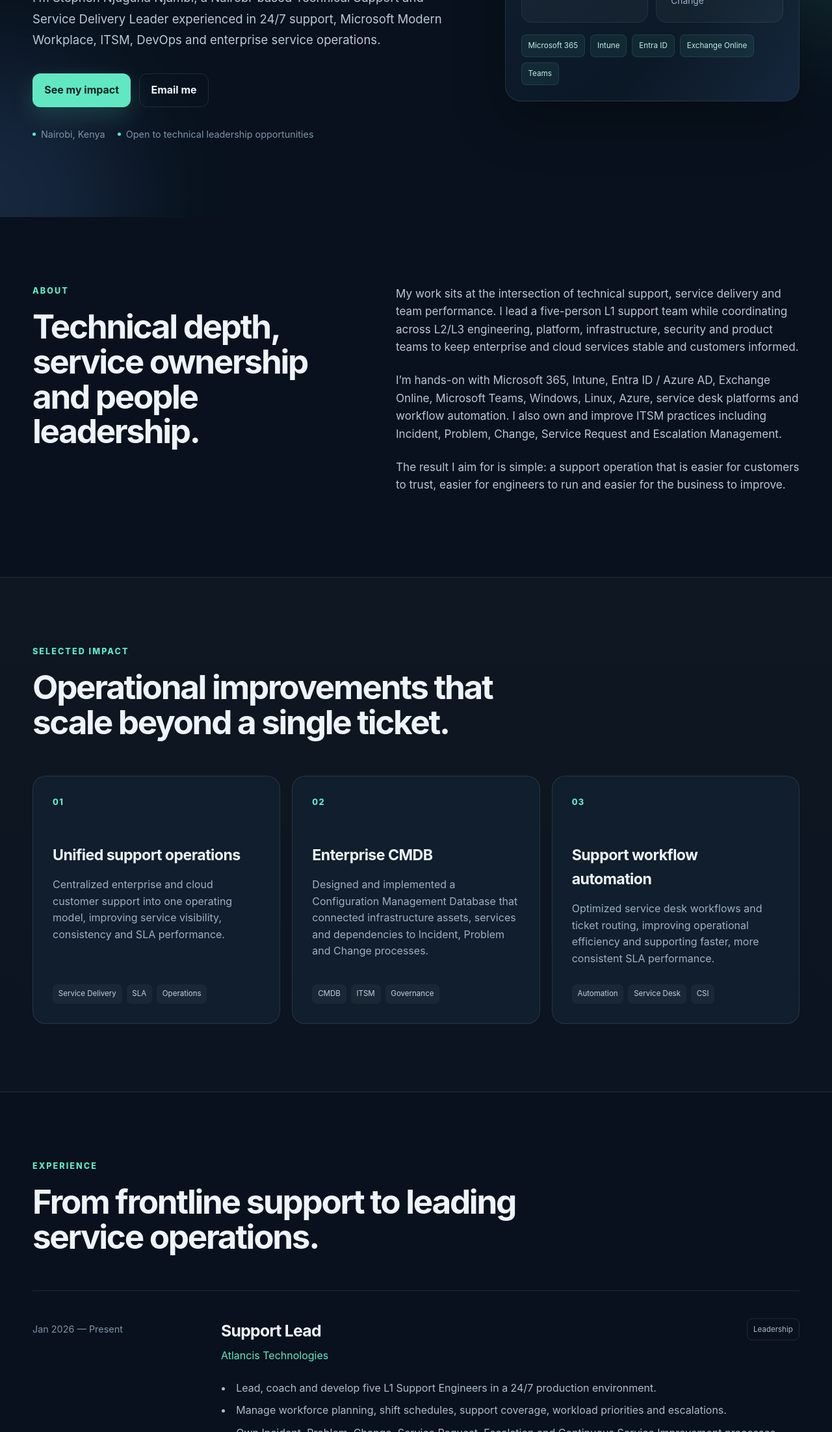
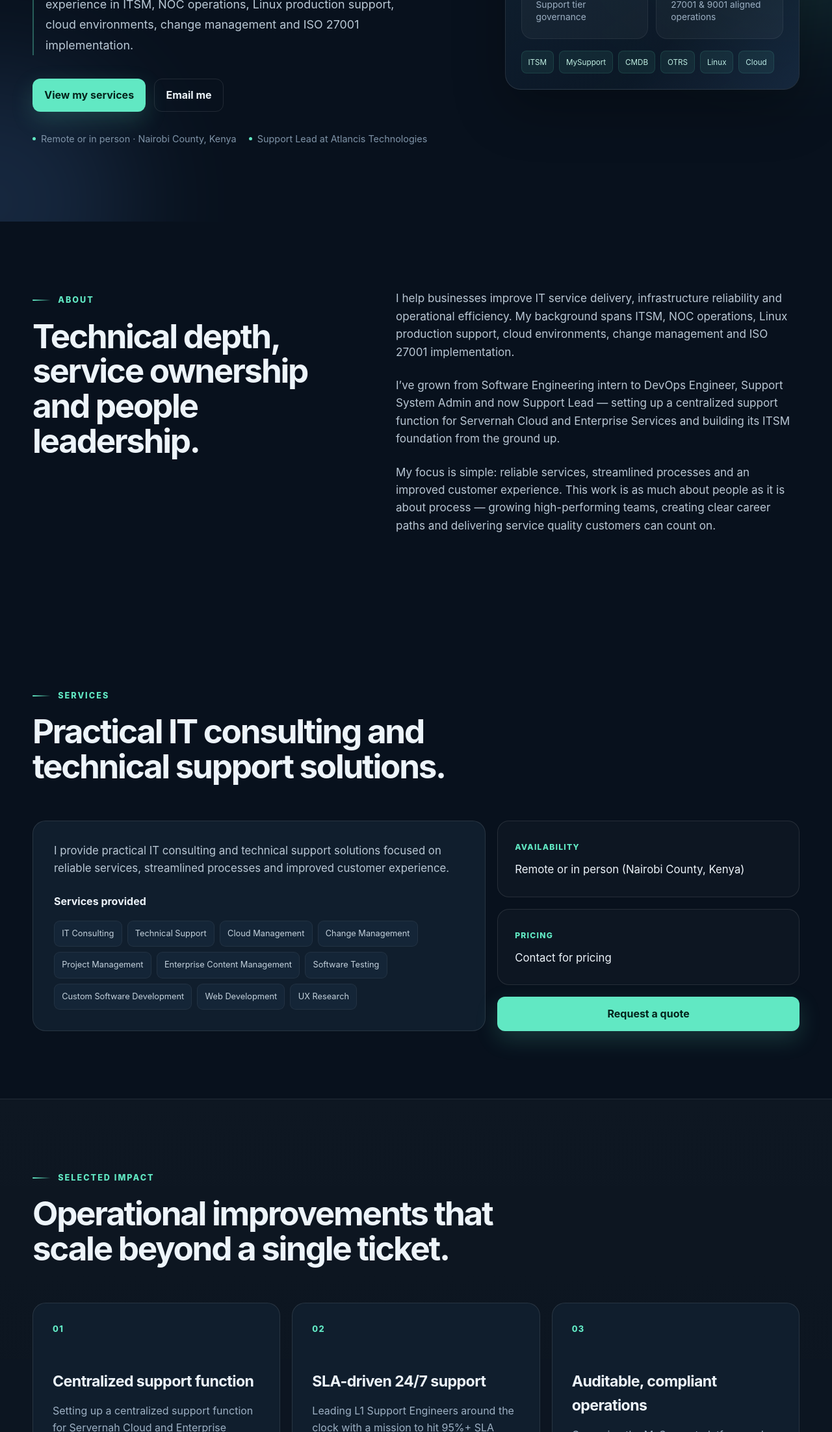
Before and after one commit to Njambaddev/MyProfile, a plain HTML site: page index.html in a window 1280 px wide. Shown: the part 596-2800 px from the top of the page at 65% size. Drawn offline with Linux system fonts and the light colour scheme.

Commit message:
Updated they text styling

```diff
--- a/index.html
+++ b/index.html
@@ -105,8 +105,12 @@ button, input, textarea { font: inherit; }
 .hero-glow-one { width: 480px; height: 480px; background: var(--accent); right: -180px; top: 70px; }
 .hero-glow-two { width: 420px; height: 420px; background: var(--accent-2); left: -220px; bottom: -180px; }
 .eyebrow { margin: 0 0 18px; color: var(--accent); font-size: .79rem; text-transform: uppercase; letter-spacing: .16em; font-weight: 850; }
-.hero h1 { margin: 0; max-width: 880px; font-size: clamp(3.25rem, 6.5vw, 6.7rem); line-height: .97; letter-spacing: -.065em; }
-.hero-lede { max-width: 720px; margin: 30px 0 0; color: #bac9d6; font-size: 1.16rem; line-height: 1.75; }
+.hero h1 { margin: 0; max-width: 680px; font-family: "Space Grotesk", Inter, ui-sans-serif, system-ui, sans-serif; font-size: clamp(2.6rem, 5vw, 4.6rem); font-weight: 700; line-height: 1.04; letter-spacing: -.035em; text-wrap: balance; }
+.hero h1 .highlight { background: linear-gradient(100deg, var(--accent) 0%, #9df8df 45%, var(--accent-2) 100%); -webkit-background-clip: text; background-clip: text; color: transparent; }
+.eyebrow { display: inline-flex; align-items: center; gap: .7rem; }
+.eyebrow::before { content: ""; width: 28px; height: 2px; border-radius: 2px; background: linear-gradient(90deg, var(--accent), transparent); }
+.hero-lede { max-width: 600px; margin: 28px 0 0; padding-left: 18px; border-left: 2px solid rgba(97,232,195,.35); color: #bac9d6; font-size: 1.12rem; line-height: 1.75; }
+.hero-lede strong { color: var(--text); font-weight: 650; }
 .hero-actions { display: flex; flex-wrap: wrap; gap: .8rem; margin-top: 36px; }
 .hero-meta { display: flex; flex-wrap: wrap; gap: 1.2rem; margin-top: 30px; color: #7f94a8; font-size: .9rem; }
 .hero-meta span { display: inline-flex; align-items: center; gap: .5rem; }
@@ -169,7 +173,15 @@ button, input, textarea { font: inherit; }
 .credential-item span { color: var(--muted); }
 
 .education-section { padding-top: 12px; }
-.education-grid { display: grid; grid-template-columns: repeat(3, 1fr); gap: 18px; }
+.education-grid { display: grid; grid-template-columns: repeat(4, 1fr); gap: 18px; }
+.services-grid { display: grid; grid-template-columns: 1.2fr .8fr; gap: 18px; align-items: stretch; }
+.services-overview { padding: 32px; border-radius: 20px; border: 1px solid var(--line); background: var(--surface); }
+.services-overview p { margin: 0 0 26px; color: #b9c7d4; font-size: 1.05rem; }
+.services-overview h3, .services-facts h3 { margin: 0 0 16px; font-size: 1rem; color: var(--text); }
+.services-facts { display: grid; gap: 18px; }
+.fact-card { padding: 26px; border-radius: 18px; border: 1px solid var(--line); background: rgba(255,255,255,.025); }
+.fact-card span { color: var(--accent); font-size: .76rem; font-weight: 800; text-transform: uppercase; letter-spacing: .1em; }
+.fact-card p { margin: 10px 0 0; color: var(--text); font-size: 1.05rem; }
 .education-card { padding: 26px; border-radius: 18px; border: 1px solid var(--line); background: rgba(255,255,255,.025); }
 .education-card span { color: var(--accent); font-size: .76rem; font-weight: 800; text-transform: uppercase; letter-spacing: .1em; }
 .education-card h3 { margin: 20px 0 9px; font-size: 1.2rem; }
@@ -202,6 +214,7 @@ button, input, textarea { font: inherit; }
   .hero-grid, .split-grid, .credentials-grid, .contact-card { grid-template-columns: 1fr; gap: 48px; }
   .hero-card { max-width: 660px; }
   .three-col, .education-grid { grid-template-columns: 1fr 1fr; }
+  .services-grid { grid-template-columns: 1fr; }
   .timeline-item { grid-template-columns: 160px 1fr; gap: 30px; }
 }
 
@@ -236,6 +249,7 @@ button, input, textarea { font: inherit; }
       </a>
       <nav class="desktop-nav" aria-label="Primary navigation">
         <a href="#about">About</a>
+        <a href="#services">Services</a>
         <a href="#impact">Impact</a>
         <a href="#experience">Experience</a>
         <a href="#skills">Skills</a>
@@ -251,18 +265,18 @@ button, input, textarea { font: inherit; }
       <div class="hero-glow hero-glow-two" aria-hidden="true"></div>
       <div class="container hero-grid">
         <div class="hero-copy reveal">
-          <p class="eyebrow">Technical Support Leadership · Modern Workplace · ITSM</p>
-          <h1>I build support operations that stay reliable when the pressure is on.</h1>
+          <p class="eyebrow">Support Leadership · ITSM · Service Governance</p>
+          <h1>I build support operations that stay <span class="highlight">reliable when the pressure is on.</span></h1>
           <p class="hero-lede">
-            I’m Stephen Njuguna Njambi, a Nairobi-based Technical Support and Service Delivery Leader experienced in 24/7 support, Microsoft Modern Workplace, ITSM, DevOps and enterprise service operations.
+            I’m <strong>Stephen Njuguna Njambi</strong>. I help businesses improve IT service delivery, infrastructure reliability and operational efficiency — with experience in ITSM, NOC operations, Linux production support, cloud environments, change management and ISO 27001 implementation.
           </p>
           <div class="hero-actions">
-            <a class="btn btn-primary" href="#impact">See my impact</a>
+            <a class="btn btn-primary" href="#services">View my services</a>
             <a class="btn btn-ghost" href="mailto:stevenjugushh@gmail.com">Email me</a>
           </div>
           <div class="hero-meta" aria-label="Professional highlights">
-            <span>Nairobi, Kenya</span>
-            <span>Open to technical leadership opportunities</span>
+            <span>Remote or in person · Nairobi County, Kenya</span>
+            <span>Support Lead at Atlancis Technologies</span>
           </div>
         </div>
 
@@ -270,28 +284,29 @@ button, input, textarea { font: inherit; }
           <div class="status-pill"><span></span> Service leadership snapshot</div>
           <div class="metric-grid">
             <div class="metric-card">
-              <strong>5</strong>
-              <span>L1 Support Engineers led</span>
+              <strong>95%+</strong>
+              <span>SLA compliance target</span>
             </div>
             <div class="metric-card">
               <strong>24/7</strong>
-              <span>Production support environment</span>
+              <span>Round-the-clock support operation</span>
             </div>
             <div class="metric-card">
               <strong>L1–L3</strong>
-              <span>Support coordination</span>
+              <span>Support tier governance</span>
             </div>
             <div class="metric-card">
-              <strong>ITIL</strong>
-              <span>Incident · Problem · Change</span>
+              <strong>ISO</strong>
+              <span>27001 &amp; 9001 aligned operations</span>
             </div>
           </div>
           <div class="tool-strip">
-            <span>Microsoft 365</span>
-            <span>Intune</span>
-            <span>Entra ID</span>
-            <span>Exchange Online</span>
-            <span>Teams</span>
+            <span>ITSM</span>
+            <span>MySupport</span>
+            <span>CMDB</span>
+            <span>OTRS</span>
+            <span>Linux</span>
+            <span>Cloud</span>
           </div>
         </aside>
       </div>
@@ -305,14 +320,37 @@ button, input, textarea { font: inherit; }
         </div>
         <div class="body-copy reveal">
           <p>
-            My work sits at the intersection of technical support, service delivery and team performance. I lead a five-person L1 support team while coordinating across L2/L3 engineering, platform, infrastructure, security and product teams to keep enterprise and cloud services stable and customers informed.
+            I help businesses improve IT service delivery, infrastructure reliability and operational efficiency. My background spans ITSM, NOC operations, Linux production support, cloud environments, change management and ISO 27001 implementation.
           </p>
           <p>
-            I’m hands-on with Microsoft 365, Intune, Entra ID / Azure AD, Exchange Online, Microsoft Teams, Windows, Linux, Azure, service desk platforms and workflow automation. I also own and improve ITSM practices including Incident, Problem, Change, Service Request and Escalation Management.
+            I’ve grown from Software Engineering intern to DevOps Engineer, Support System Admin and now Support Lead — setting up a centralized support function for Servernah Cloud and Enterprise Services and building its ITSM foundation from the ground up.
           </p>
           <p>
-            The result I aim for is simple: a support operation that is easier for customers to trust, easier for engineers to run and easier for the business to improve.
+            My focus is simple: reliable services, streamlined processes and an improved customer experience. This work is as much about people as it is about process — growing high-performing teams, creating clear career paths and delivering service quality customers can count on.
           </p>
+        </div>
+      </div>
+    </section>
+
+    <section class="section" id="services">
+      <div class="container">
+        <div class="section-heading narrow reveal">
+          <p class="eyebrow">Services</p>
+          <h2>Practical IT consulting and technical support solutions.</h2>
+        </div>
+        <div class="services-grid">
+          <div class="services-overview reveal">
+            <p>I provide practical IT consulting and technical support solutions focused on reliable services, streamlined processes and improved customer experience.</p>
+            <h3>Services provided</h3>
+            <div class="skill-cloud">
+              <span>IT Consulting</span><span>Technical Support</span><span>Cloud Management</span><span>Change Management</span><span>Project Management</span><span>Enterprise Content Management</span><span>Software Testing</span><span>Custom Software Development</span><span>Web Development</span><span>UX Research</span>
+            </div>
+          </div>
+          <div class="services-facts reveal">
+            <div class="fact-card"><span>Availability</span><p>Remote or in person (Nairobi County, Kenya)</p></div>
+            <div class="fact-card"><span>Pricing</span><p>Contact for pricing</p></div>
+            <a class="btn btn-primary" href="mailto:stevenjugushh@gmail.com">Request a quote</a>
+          </div>
         </div>
       </div>
     </section>
@@ -326,21 +364,21 @@ button, input, textarea { font: inherit; }
         <div class="cards three-col">
           <article class="impact-card reveal">
             <div class="card-number">01</div>
-            <h3>Unified support operations</h3>
-            <p>Centralized enterprise and cloud customer support into one operating model, improving service visibility, consistency and SLA performance.</p>
-            <div class="tag-row"><span>Service Delivery</span><span>SLA</span><span>Operations</span></div>
+            <h3>Centralized support function</h3>
+            <p>Setting up a centralized support function for Servernah Cloud and Enterprise Services, building the ITSM foundation from the ground up.</p>
+            <div class="tag-row"><span>Service Delivery</span><span>ITSM</span><span>Operations</span></div>
           </article>
           <article class="impact-card reveal">
             <div class="card-number">02</div>
-            <h3>Enterprise CMDB</h3>
-            <p>Designed and implemented a Configuration Management Database that connected infrastructure assets, services and dependencies to Incident, Problem and Change processes.</p>
-            <div class="tag-row"><span>CMDB</span><span>ITSM</span><span>Governance</span></div>
+            <h3>SLA-driven 24/7 support</h3>
+            <p>Leading L1 Support Engineers around the clock with a mission to hit 95%+ SLA compliance, reduce recurring incidents and build a culture of continuous improvement.</p>
+            <div class="tag-row"><span>SLA</span><span>Leadership</span><span>CSI</span></div>
           </article>
           <article class="impact-card reveal">
             <div class="card-number">03</div>
-            <h3>Support workflow automation</h3>
-            <p>Optimized service desk workflows and ticket routing, improving operational efficiency and supporting faster, more consistent SLA performance.</p>
-            <div class="tag-row"><span>Automation</span><span>Service Desk</span><span>CSI</span></div>
+            <h3>Auditable, compliant operations</h3>
+            <p>Governing the MySupport platform and CMDB to keep operations auditable, scalable and compliant with ISO 27001 &amp; ISO 9001 standards.</p>
+            <div class="tag-row"><span>CMDB</span><span>ISO 27001</span><span>ISO 9001</span></div>
           </article>
         </div>
       </div>
@@ -354,35 +392,60 @@ button, input, textarea { font: inherit; }
         </div>
         <div class="timeline">
           <article class="timeline-item reveal">
-            <div class="timeline-date">Jan 2026 — Present</div>
+            <div class="timeline-date">Jan 2026 — Present<br />Kenya · On-site</div>
             <div class="timeline-content">
               <div class="role-heading">
-                <div><h3>Support Lead</h3><p>Atlancis Technologies</p></div>
+                <div><h3>Support Lead</h3><p>Atlancis Technologies · Full-time</p></div>
                 <span>Leadership</span>
               </div>
               <ul>
-                <li>Lead, coach and develop five L1 Support Engineers in a 24/7 production environment.</li>
-                <li>Manage workforce planning, shift schedules, support coverage, workload priorities and escalations.</li>
-                <li>Own Incident, Problem, Change, Service Request, Escalation and Continuous Service Improvement processes.</li>
-                <li>Lead major incident response and coordinate communication across customers, engineering and business stakeholders.</li>
-                <li>Monitor SLAs, KPIs, incident trends, backlog and operational performance to drive service improvements.</li>
+                <li>Setting up a centralized support function for Servernah Cloud and Enterprise Services — building the ITSM foundation from the ground up.</li>
+                <li>Go-to for service governance, change enablement and operational excellence across L1–L3 support tiers, ensuring reliable, SLA-driven support 24 hours a day.</li>
+                <li>Leading L1 Support Engineers in a 24/7 operation with a mission to hit 95%+ SLA compliance, reduce recurring incidents and build a culture of continuous improvement.</li>
+                <li>Owning ITSM practices end-to-end — Incident, Problem, Change and Request Management — while governing the MySupport platform and CMDB for auditable, scalable operations compliant with ISO 27001 &amp; ISO 9001.</li>
+                <li>Growing a high-performing team, creating clear career paths and delivering service quality customers can count on.</li>
               </ul>
             </div>
           </article>
 
           <article class="timeline-item reveal">
-            <div class="timeline-date">Mar 2023 — Jan 2026</div>
+            <div class="timeline-date">Nov 2023 — Present</div>
             <div class="timeline-content">
               <div class="role-heading">
-                <div><h3>DevOps Engineer / Systems Administrator</h3><p>Atlancis Technologies</p></div>
+                <div><h3>Support System Admin</h3><p>Atlancis Technologies</p></div>
+                <span>Systems</span>
+              </div>
+              <ul>
+                <li>Administer and optimize the OTRS-based ticketing and service desk platform — users, queues, permissions, workflows and automation.</li>
+                <li>Automate support workflows and ticket routing to improve response times and SLA performance.</li>
+              </ul>
+            </div>
+          </article>
+
+          <article class="timeline-item reveal">
+            <div class="timeline-date">Sep 2023 — Present<br />On-site</div>
+            <div class="timeline-content">
+              <div class="role-heading">
+                <div><h3>DevOps Engineer</h3><p>Atlancis Technologies · Full-time</p></div>
                 <span>Technical</span>
               </div>
               <ul>
-                <li>Administered and optimized enterprise ITSM and service desk platforms, including users, queues, permissions, workflows and automation.</li>
-                <li>Managed Linux servers, monitoring, upgrades, security and performance optimization.</li>
-                <li>Automated support workflows and ticket routing to improve response and SLA performance.</li>
-                <li>Served as a technical contact for enterprise customers and delivered training and documentation.</li>
-                <li>Supported ISO/IEC 27001 implementation and audit readiness activities.</li>
+                <li>Linux production support, server monitoring, upgrades, security and performance optimization across cloud environments.</li>
+                <li>ISO Champion and ISO 27001 Auditor, supporting ISMS implementation and audit readiness.</li>
+                <li>Technical contact for enterprise customers, delivering training and documentation.</li>
+              </ul>
+            </div>
+          </article>
+
+          <article class="timeline-item reveal">
+            <div class="timeline-date">Mar 2023 — Sep 2023<br />Kenya · On-site</div>
+            <div class="timeline-content">
+              <div class="role-heading">
+                <div><h3>Software Engineer</h3><p>Atlancis Technologies · Internship</p></div>
+                <span>Engineering</span>
+              </div>
+              <ul>
+                <li>Built and refined web applications using Ruby on Rails, HTML and related technologies while learning world-class IT solution delivery.</li>
               </ul>
             </div>
           </article>
@@ -434,19 +497,19 @@ button, input, textarea { font: inherit; }
           <div class="skill-panel reveal">
             <h3>Service Operations</h3>
             <div class="skill-cloud">
-              <span>Incident Management</span><span>Problem Management</span><span>Change Enablement</span><span>SLA Management</span><span>Major Incidents</span><span>RCA</span><span>Continuous Improvement</span><span>CMDB</span>
+              <span>Incident Management</span><span>Problem Management</span><span>Change Enablement</span><span>SLA Management</span><span>Major Incidents</span><span>RCA</span><span>Continuous Improvement</span><span>CMDB</span><span>NOC Operations</span><span>ISO 27001 / ISO 9001</span>
             </div>
           </div>
           <div class="skill-panel reveal">
             <h3>Platforms & Engineering</h3>
             <div class="skill-cloud">
-              <span>Znuny / OTRS</span><span>ServiceNow</span><span>Linux</span><span>Docker</span><span>GitLab</span><span>GitHub</span><span>Jira</span><span>MySQL</span><span>Perl</span><span>React</span>
+              <span>Znuny / OTRS</span><span>ServiceNow</span><span>Linux</span><span>Docker</span><span>GitLab</span><span>GitHub</span><span>Jira</span><span>MySQL</span><span>Perl</span><span>Ruby on Rails</span><span>React</span>
             </div>
           </div>
           <div class="skill-panel reveal">
             <h3>Leadership</h3>
             <div class="skill-cloud">
-              <span>Team Leadership</span><span>Coaching</span><span>Performance Management</span><span>Workforce Planning</span><span>Shift Scheduling</span><span>Training</span><span>Stakeholder Management</span><span>Client Communication</span>
+              <span>Team Leadership</span><span>Coaching</span><span>Performance Management</span><span>Workforce Planning</span><span>Shift Scheduling</span><span>Training</span><span>Stakeholder Management</span><span>Client Communication</span><span>Product Support</span><span>CRM</span>
             </div>
           </div>
         </div>
@@ -474,9 +537,10 @@ button, input, textarea { font: inherit; }
           <h2>Continuous technical learning.</h2>
         </div>
         <div class="education-grid">
-          <article class="education-card reveal"><span>In progress</span><h3>BSc Computer Science</h3><p>University of the People</p></article>
-          <article class="education-card reveal"><span>2022–2023</span><h3>Full Stack Software Engineering</h3><p>Moringa School · Flatiron Curriculum</p></article>
-          <article class="education-card reveal"><span>2021–2022</span><h3>Diploma in Information Technology</h3><p>St. Paul’s University</p></article>
+          <article class="education-card reveal"><span>Sep 2024</span><h3>CIPIT’s Data Protection Course</h3><p>Strathmore University</p></article>
+          <article class="education-card reveal"><span>Aug 2022 – Jan 2023</span><h3>Software Engineering</h3><p>Moringa School</p></article>
+          <article class="education-card reveal"><span>Jan 2022 – Oct 2022</span><h3>Music Performance, General</h3><p>Rock School of Music (United Kingdom)</p></article>
+          <article class="education-card reveal"><span>Jul 2020 – Apr 2022</span><h3>Information Technology</h3><p>St. Paul’s University</p></article>
         </div>
       </div>
     </section>
@@ -486,7 +550,7 @@ button, input, textarea { font: inherit; }
         <div>
           <p class="eyebrow">Let’s connect</p>
           <h2>Looking for a technical leader who can improve both the service and the team behind it?</h2>
-          <p>I’m open to Technical Team Lead, IT Support Lead and Service Delivery leadership opportunities.</p>
+          <p>Available remote or in person (Nairobi County, Kenya) for IT consulting, technical support and service delivery engagements. Contact me for pricing.</p>
         </div>
         <div class="contact-actions">
           <a class="btn btn-primary" href="mailto:stevenjugushh@gmail.com">stevenjugushh@gmail.com</a>
```
